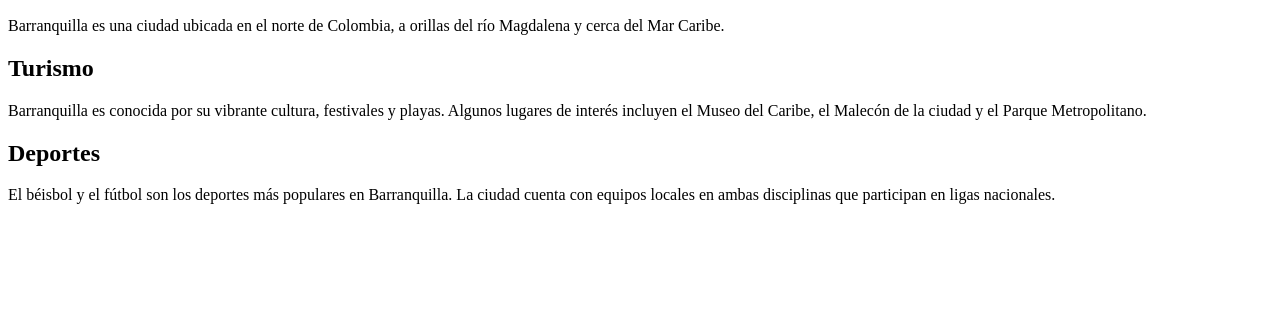
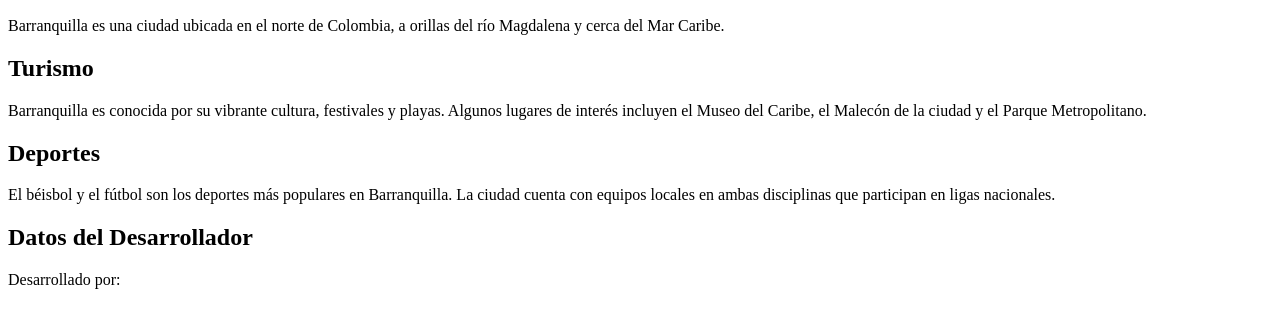
Before and after one commit to Takeshi-boop/Practica2_buenas_practicas, a plain HTML site: page index.html in a window 1280 px wide. Shown: the part 110-438 px from the top of the page. Drawn offline with Linux system fonts and the light colour scheme.

Commit message:
Llené los datos del desarrollador

```diff
--- a/index.html
+++ b/index.html
@@ -17,5 +17,8 @@
     <h2>Deportes</h2>
     <p>El béisbol y el fútbol son los deportes más populares en Barranquilla. La ciudad cuenta con equipos locales en ambas disciplinas que participan en ligas nacionales.</p>
 
+    <h2>Datos del Desarrollador</h2>
+    <p>Desarrollado por:<br>
+
 </body>
 </html>
```
